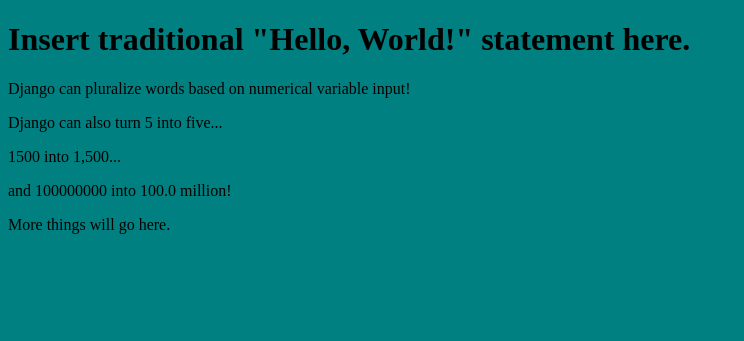
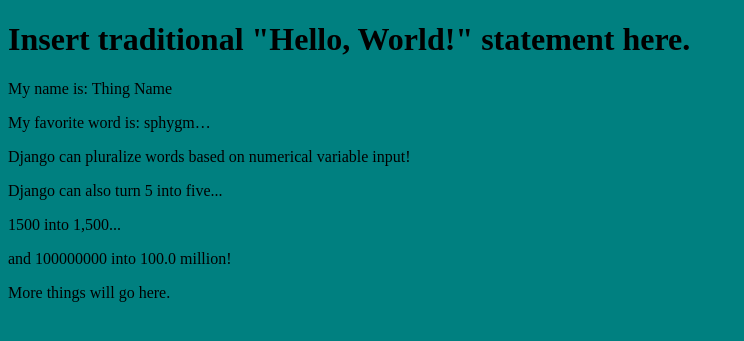
Before and after one commit to kb0rg/helloWebApp01, a Django app: page / in a window 1280 px wide. Shown: the part 134-475 px from the top of the page, without its empty margins (0-744 px from the left). Run offline with Django 3.2, Linux system fonts and the light colour scheme.

Commit message:
more fun with humanize

```diff
--- a/collection/templates/index.html
+++ b/collection/templates/index.html
@@ -6,6 +6,8 @@
 
 {% block content %}
     <h1>Insert traditional "Hello, World!" statement here.</h1>
+    <p>My name is: {{ thing|title }}</p>
+    <p>My favorite word is: {{ word|truncatechars:7 }}</p>
     {% if number %}Number exists!{% endif %}
     <p>Django can pluralize word{{ numA|pluralize }} based on numerical variable input!</p>
     <p>Django can also turn {{ numA }} into {{ numA|apnumber }}...</p>
--- a/collection/views.py
+++ b/collection/views.py
@@ -5,9 +5,13 @@
     numA = 5
     numB = 1500
     numC = 100000000
+    thing = "Thing name"
+    word = "sphygmomanometer"
     return render(request,
                     'index.html',
                     {'numA': numA,
                     'numB': numB,
                     'numC': numC,
+                    'thing': thing,
+                    'word': word,
                     })
```
